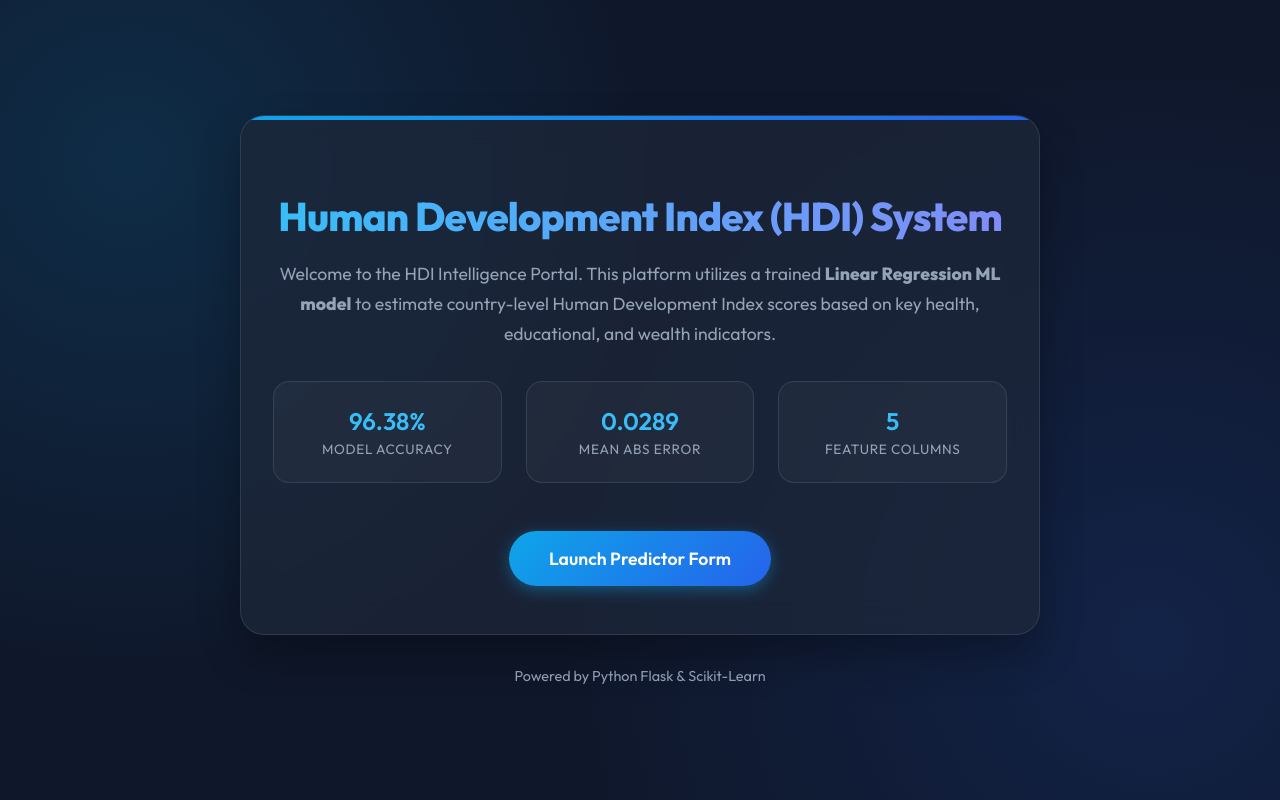
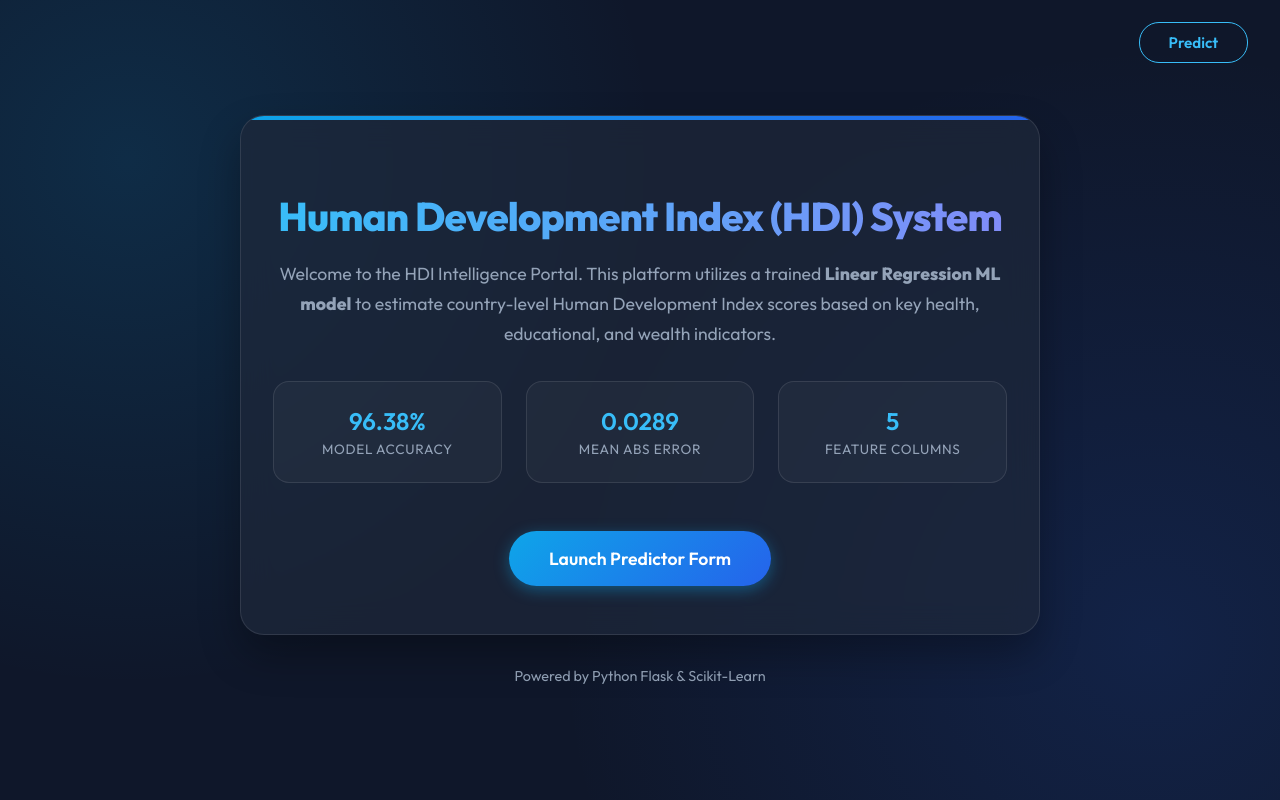
Before and after one commit to subhani12344/loan-approval-system, a website: page ml-service/templates/home.html in a window 1280 px wide. Drawn offline with Linux system fonts and the light colour scheme.

Commit message:
Rename index.html to indexnew.html and add header nav link in home.html

```diff
--- a/ml-service/templates/home.html
+++ b/ml-service/templates/home.html
@@ -136,9 +136,37 @@
             font-size: 0.9rem;
             color: var(--text-secondary);
         }
+
+        .header {
+            position: absolute;
+            top: 2rem;
+            right: 2rem;
+            z-index: 10;
+        }
+
+        .nav-btn {
+            background: transparent;
+            border: 1px solid var(--accent-glow);
+            color: var(--accent-glow);
+            text-decoration: none;
+            padding: 0.6rem 1.8rem;
+            border-radius: 20px;
+            font-size: 0.95rem;
+            font-weight: 600;
+            transition: all 0.3s ease;
+        }
+
+        .nav-btn:hover {
+            background: var(--accent-glow);
+            color: var(--bg-color);
+            box-shadow: 0 0 15px rgba(56, 189, 248, 0.5);
+        }
     </style>
 </head>
 <body>
+    <div class="header">
+        <a href="/predict-form" class="nav-btn">Predict</a>
+    </div>
     <div class="container">
         <div class="card">
             <h1>Human Development Index (HDI) System</h1>
```
Also changed, not shown: ml-service/templates/indexnew.html (renamed from ml-service/templates/index.html), 1 other file.
